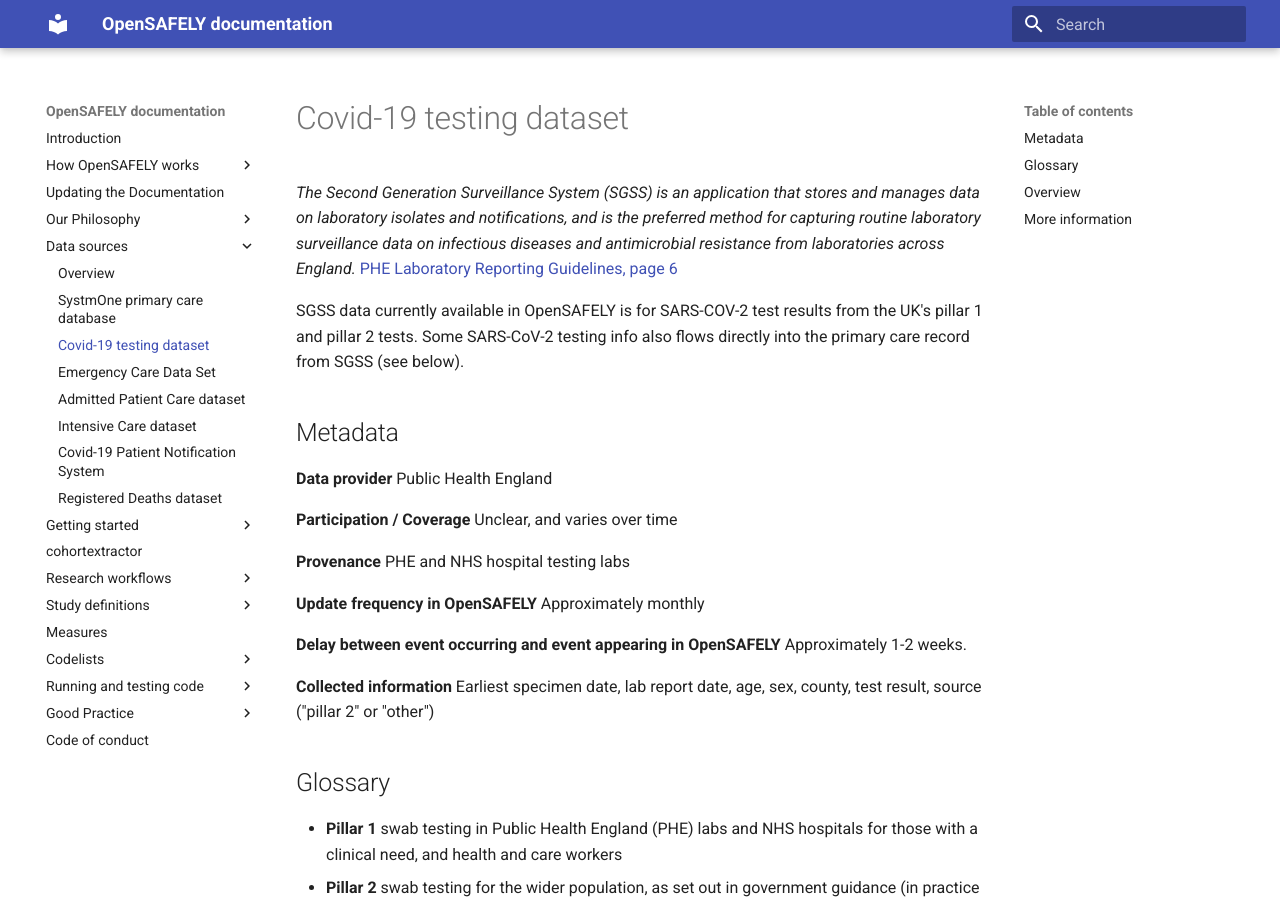
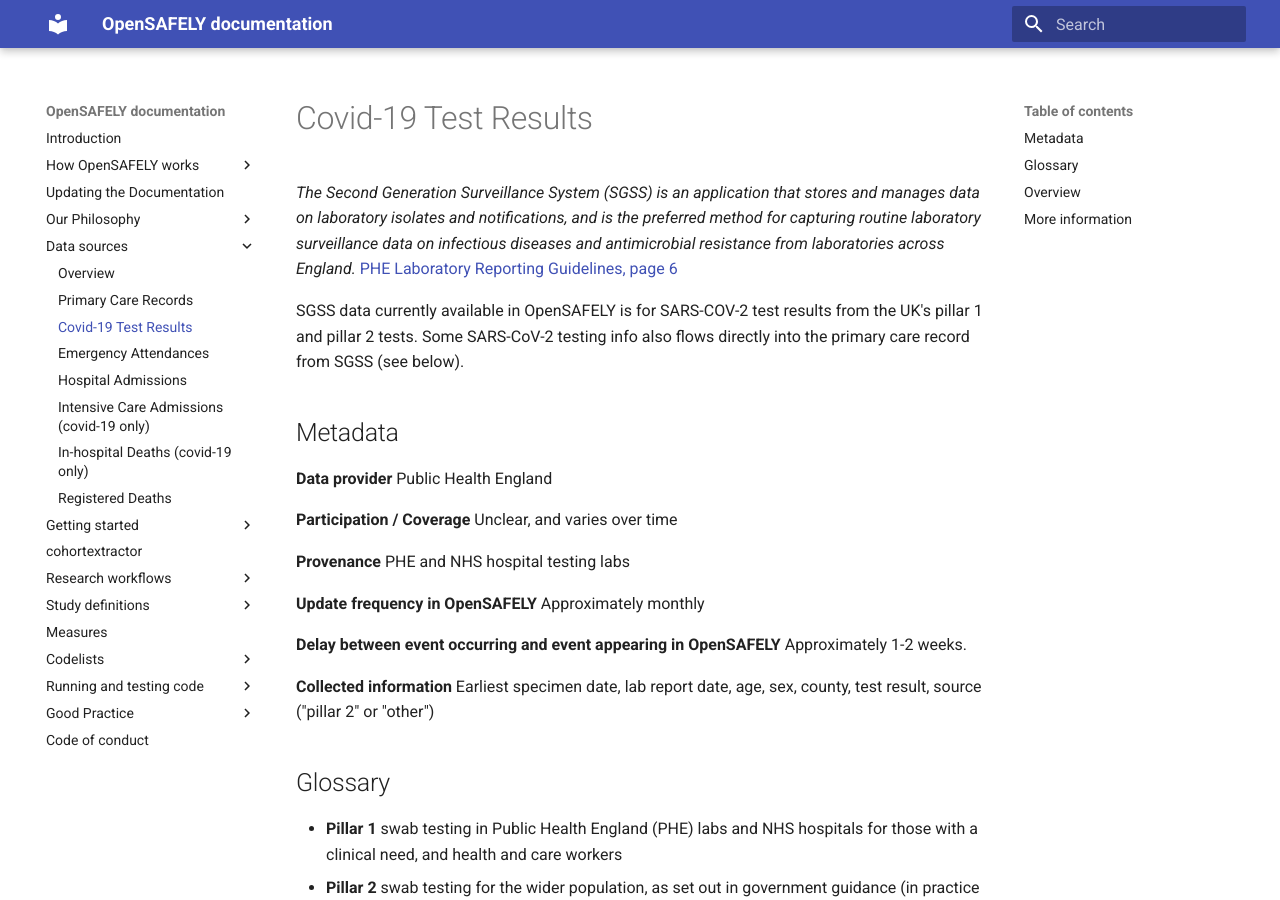
Before and after one commit to opensafely/documentation, an MkDocs documentation site: the page built from docs/dataset-sgsscovid.md, in a window 1280 px wide and 900 px high. Built offline with MkDocs 1.6.1 and Material for MkDocs 9.7.7, drawn with Linux system fonts in a browser that asks for light colours.

Commit message:
rename dataset sections

```diff
--- a/mkdocs.yml
+++ b/mkdocs.yml
@@ -9,13 +9,13 @@
         - Open Working Methods: open-methods.md
     - Data sources:
         - Overview: dataset-landing-page.md
-        - SystmOne primary care database: dataset-systmone.md
-        - Covid-19 testing dataset: dataset-sgsscovid.md
-        - Emergency Care Data Set: dataset-ecds.md
-        - Admitted Patient Care dataset:  dataset-apc.md
-        - Intensive Care dataset: dataset-icnarc.md
-        - Covid-19 Patient Notification System: dataset-cpns.md
-        - Registered Deaths dataset: dataset-onsdeaths.md
+        - Primary Care Records: dataset-systmone.md
+        - Covid-19 Test Results: dataset-sgsscovid.md
+        - Emergency Attendances: dataset-ecds.md
+        - Hospital Admissions:  dataset-apc.md
+        - Intensive Care Admissions (covid-19 only): dataset-icnarc.md
+        - In-hospital Deaths (covid-19 only): dataset-cpns.md
+        - Registered Deaths: dataset-onsdeaths.md
     - Getting started:
         - Overview: getting-started.md
         - GitHub and Git: install-github-and-git.md
```
